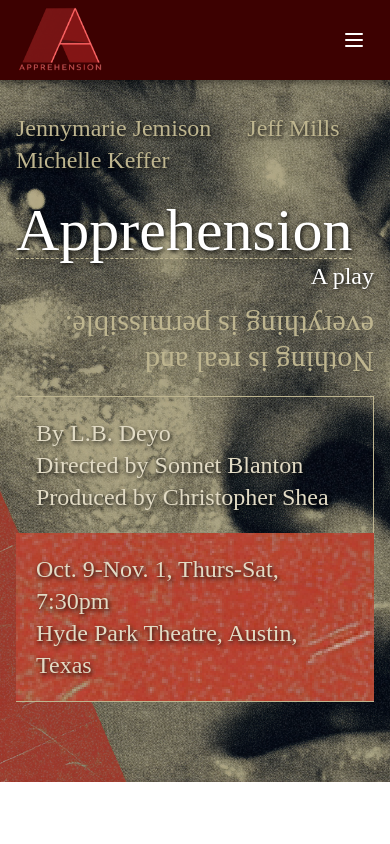
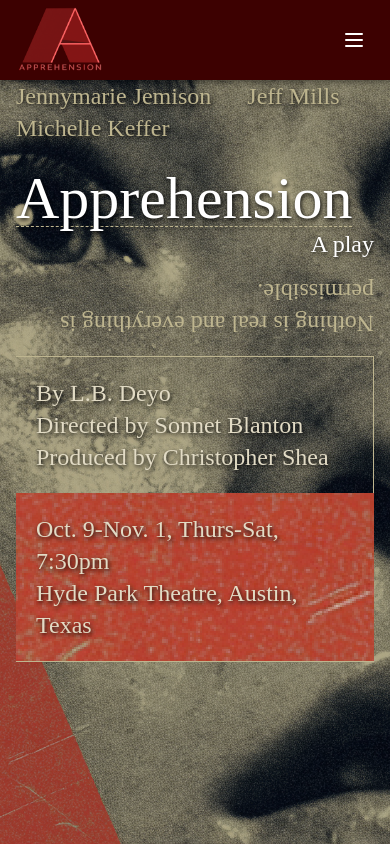
Before and after one commit to lbdeyo/apprehensionplay, a Next.js app: page / in a window 390 px wide. Built offline with nearby package versions, Linux system fonts and the light colour scheme; a web font is replaced by a local one.

Commit message:
Adjusting layout

```diff
--- a/app/page.tsx
+++ b/app/page.tsx
@@ -3,7 +3,7 @@ import Link from "next/link";
 
 export default function Home() {
   return (
-    <div className="relative w-full min-h-[calc(100vh-4rem)]">
+    <div className="relative w-full min-h-screen">
       {/* Full-bleed background image */}
       <div className="absolute inset-0 w-full h-full bg-cover bg-top bg-no-repeat z-0" style={{ backgroundImage: 'url(/img/home-bg.jpg)' }} />
       {/* Overlay */}
@@ -13,7 +13,7 @@ export default function Home() {
         {/* Hero Section */}
         <section className="space-y-4 text-left">
           <div className="relative w-full max-w-max">
-            <p className="text-2xl mt-8 md:mt-14  md:text-4xl text-[#BEB58F]  ml-auto" style={{ textShadow: "1px 2px 4px rgba(0,0,0,0.9)" }}>
+            <p className="text-2xl mt-4s md:mt-14  md:text-4xl text-[#BEB58F]  ml-auto" style={{ textShadow: "1px 2px 4px rgba(0,0,0,0.9)" }}>
               Jennymarie Jemison &emsp; Jeff Mills &emsp; Michelle Keffer
             </p>
             <h1 className="text-6xl md:text-9xl lg:text-9xl text-white mt-6 md:mt-5 inline-block underline decoration-dashed decoration-1 underline-offset-8 decoration-[#BEB58F]" style={{ textShadow: "1px 2px 4px rgba(0,0,0,0.9)" }}>
@@ -24,7 +24,7 @@ export default function Home() {
             </p>
           </div>
           <div className="w-9xl">
-            <p className="text-[#BEB58F] text-3xl md:text-8xl rotate-180"  >Nothing is real and everything is permissible.</p>
+            <p className="text-[#BEB58F] text-2xl md:text-7xl rotate-180"  >Nothing is real and everything is permissible.</p>
           </div>
           <div className="flex flex-col md:flex-row">
             <div className="p-5   border-r border-t border-[#BEB58F] md:max-w-[50%] text-[#e2dbc5] text-2xl md:text-3xl mb-0 " style={{ textShadow: "1px 2px 4px rgba(0,0,0,0.9)" }} >
```
